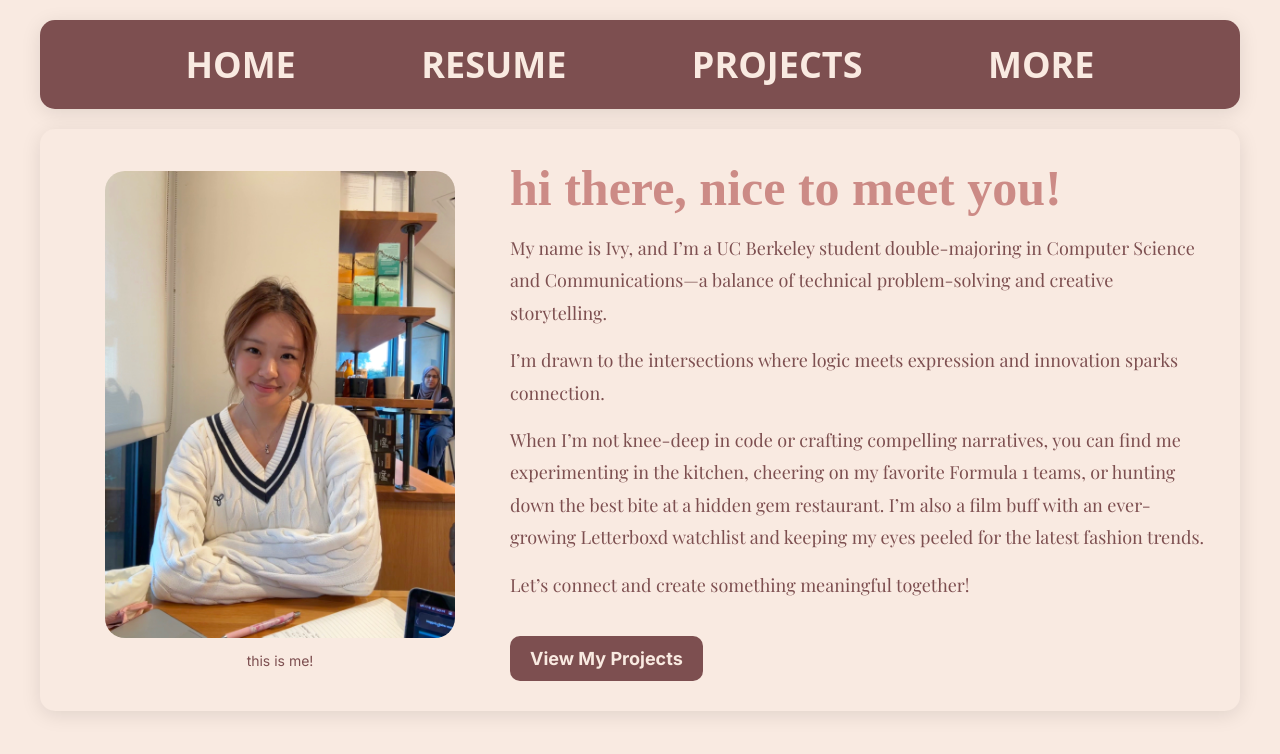
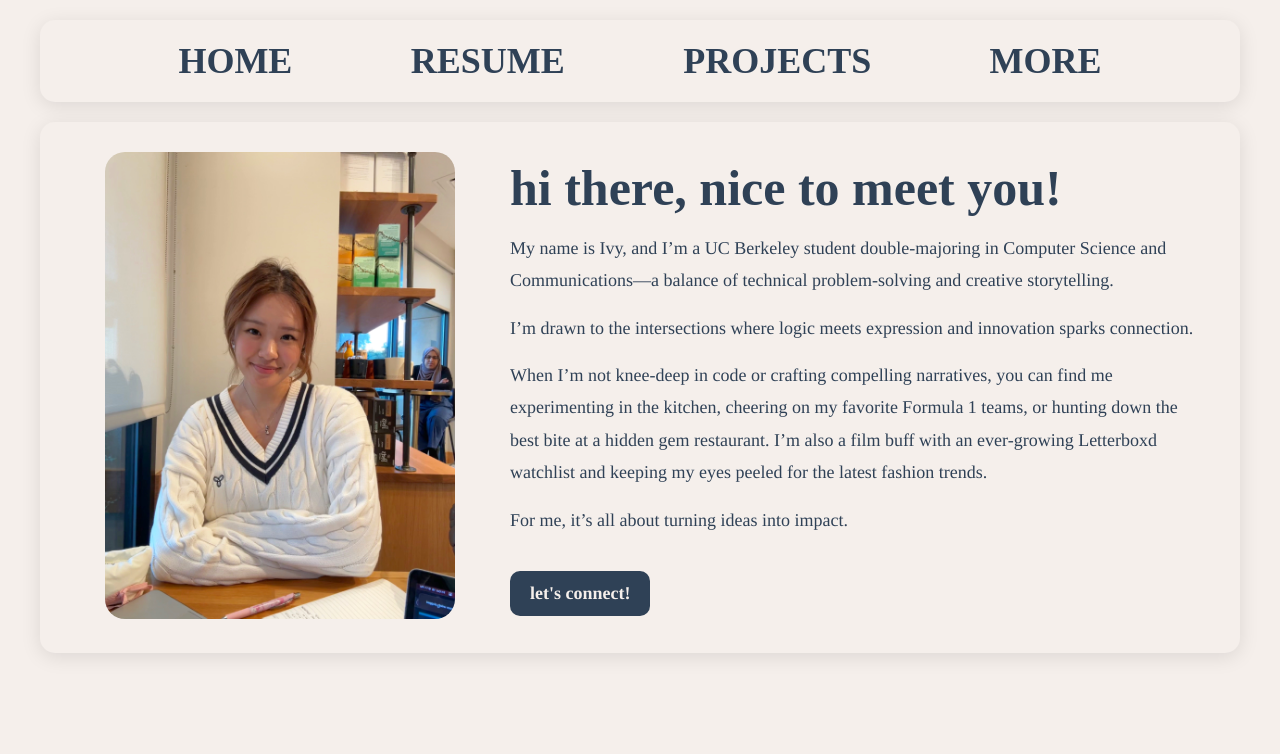
Before and after one commit to ivyli5/ivyli.github.io, a plain HTML site: page index.html in a window 1280 px wide. Drawn offline with nearby package versions, Linux system fonts and the light colour scheme; a web font is replaced by a local one.

Commit message:
changed colors, fixed all hovers

```diff
--- a/index.html
+++ b/index.html
@@ -7,6 +7,7 @@
     <!-- Google Fonts -->
     <link rel="preconnect" href="https://fonts.googleapis.com">
     <link rel="preconnect" href="https://fonts.gstatic.com" crossorigin>
+    <link href="https://fonts.googleapis.com/css2?family=DM+Serif+Text:ital@0;1&family=Tinos:ital,wght@0,400;0,700;1,400;1,700&family=Yrsa:ital,wght@0,300..700;1,300..700&display=swap" rel="stylesheet">
     <link href="https://fonts.googleapis.com/css2?family=DynaPuff:wght@400..700&family=Instrument+Sans:ital,wght@0,400..700;1,400..700&family=Luckiest+Guy&family=Noto+Sans:ital,wght@0,100..900;1,100..900&family=Sour+Gummy:ital,wght@0,100..900;1,100..900&display=swap" rel="stylesheet">
     <link href="https://fonts.googleapis.com/css2?family=Playfair+Display:wght@400;600;700&family=Inter:wght@400;600;700&display=swap" rel="stylesheet">
     <link href="https://fonts.googleapis.com/css2?family=Inter:wght@400;600;700&display=swap" rel="stylesheet">
@@ -32,7 +33,6 @@
             <div class="left">
                 <div class="image-container">
                     <img src="images/IMG_9243.JPG" alt="Ivy">
-                    <p class="caption">this is me!</p>
                 </div>
             </div>
             <div class="right">
@@ -44,13 +44,13 @@
                 <p>
                     When I’m not knee-deep in code or crafting compelling narratives, you can find me experimenting in the kitchen, cheering on my favorite Formula 1 teams, or hunting down the best bite at a hidden gem restaurant. I’m also a film buff with an ever-growing Letterboxd watchlist and keeping my eyes peeled for the latest fashion trends.
                 </p>
-                <p>Let’s connect and create something meaningful together!</p>
-                <a href="Projects/projects.html" class="cta-button">View My Projects</a>
+                <p>For me, it’s all about turning ideas into impact.</p>
+                <a href="Connect.html" class="cta-button">let's connect!</a>
             </div>
         </section>
     </main>
 </div>
-<button class="scroll-top" onclick="scrollToTop()">↑</button>
+<button class="scroll-top" onclick="scrollToTop()">⬆</button>
 <script src="script.js"></script>
 </body>
 </html>
--- a/style.css
+++ b/style.css
@@ -7,7 +7,7 @@
 
 body {
     font-family: 'Inter', sans-serif;
-    background-color: #f9eae1;
+    background-color: #F5EFEB;
     display: flex;
     justify-content: center;
     align-items: flex-start;
@@ -27,7 +27,7 @@ body {
 
 /* Header Box */
 .header-box {
-    background-color: #7d4f50;
+    background-color: #F5EFEB;
     border-radius: 15px;
     box-shadow: 0 4px 20px rgba(0, 0, 0, 0.1);
     padding: 20px;
@@ -46,28 +46,24 @@ body {
 /* Words in the header */
 .header-box nav a {
     text-decoration: none;
-    color: #f9eae1;
+    color: #2F4156;
     font-size: clamp(16px, 4vw, 40px); /* Dynamic resizing */
-    font-weight: 600;
-    font-family: "DynaPuff", system-ui;
+    font-weight: 700;
+    font-family: "DM Serif Text", serif;
+    transition: all 0.5s ease;
+    display: inline-block;
 }
 
 /* Hover effect for navigation links */
 .header-box nav a:hover {
-    color: #ff9b94; /* Highlight color */
-    text-decoration: underline; /* Subtle underline */
-    transition: color 0.3s ease-in-out;
-}
-
-/* Add subtle scale effect for the image */
-.image-container img:hover {
+    color: #4474A3; /* Highlight color */
+    transition: all 0.5s ease;
     transform: scale(1.05); /* Slight zoom */
-    transition: transform 0.3s ease-in-out;
 }
 
 /* Content Box */
 .content-box {
-    background-color: #f9eae1;
+    background-color: #F5EFEB;
     border-radius: 15px;
     box-shadow: 0 4px 20px rgba(0, 0, 0, 0.1);
     padding: 30px;
@@ -93,12 +89,13 @@ body {
 .image-container img {
     width: 100%;
     border-radius: 20px;
+    transition: all 0.5s ease;
 }
 
 /* Add subtle scale effect for the image */
 .image-container img:hover {
     transform: scale(1.05); /* Slight zoom */
-    transition: transform 0.3s ease-in-out;
+    transition: all 0.5s ease;
 }
 
 .caption {
@@ -114,10 +111,10 @@ body {
 }
 
 .right h1 {
-    font-family: "Sour Gummy", serif;
+    font-family: "DM Serif Text", serif;
     font-size: 50px;
     font-weight: 700;
-    color: #cc8b86;
+    color: #2F4156;
     margin-bottom: 10px;
 }
 
@@ -126,35 +123,29 @@ body {
     font-size: 18px;
     font-weight: 400;
     line-height: 1.8; /* Improve readability */
-    color: #7d4f50;
-    font-family: 'Playfair Display', serif;
-}
-
-/* Optional: Add a bit more padding to the content-box */
-.content-box {
-    background-color: #f9eae1;
-    border-radius: 15px;
-    box-shadow: 0 4px 20px rgba(0, 0, 0, 0.1);
-    padding: 30px;
+    color: #2F4156;
+    font-family: "Tinos", serif;
 }
 
 /* CTA Button */
 .cta-button {
     display: inline-block;
-    background-color: #7d4f50;
-    color: #f9eae1;
+    background-color: #2F4156;
+    color: #F5EFEB;
     font-size: 18px;
     font-weight: bold;
     text-decoration: none;
     padding: 12px 20px;
     border-radius: 10px;
     margin-top: 20px;
-    transition: background-color 0.3s ease, transform 0.3s ease;
+    transition: all 0.5s ease;
+    font-family: "Tinos", serif;
 }
 
 .cta-button:hover {
-    background-color: #cc8b86; /* Lighter shade on hover */
-    transform: translateY(-3px); /* Lift effect */
+    background-color: #567CBD; /* Lighter shade on hover */
+    transform: scale(1.05); /* Slight zoom */
+    transition: all 0.5s ease;
 }
 
 /* Scroll-to-Top Button */
@@ -162,8 +153,8 @@ body {
     position: fixed;
     bottom: 20px;
     right: 20px;
-    background-color: #7d4f50;
-    color: #f9eae1;
+    background-color: #2F4156;
+    color: #ffff;
     font-size: 18px;
     padding: 10px 15px;
     border: none;
@@ -175,7 +166,8 @@ body {
 }
 
 .scroll-top:hover {
-    background-color: #cc8b86;
+    background-color: #ffff;
+    color: #2F4156;
     transform: scale(1.1);
 }
 
```
Also changed, not shown: Connect.html (added, +10 -0 lines).
